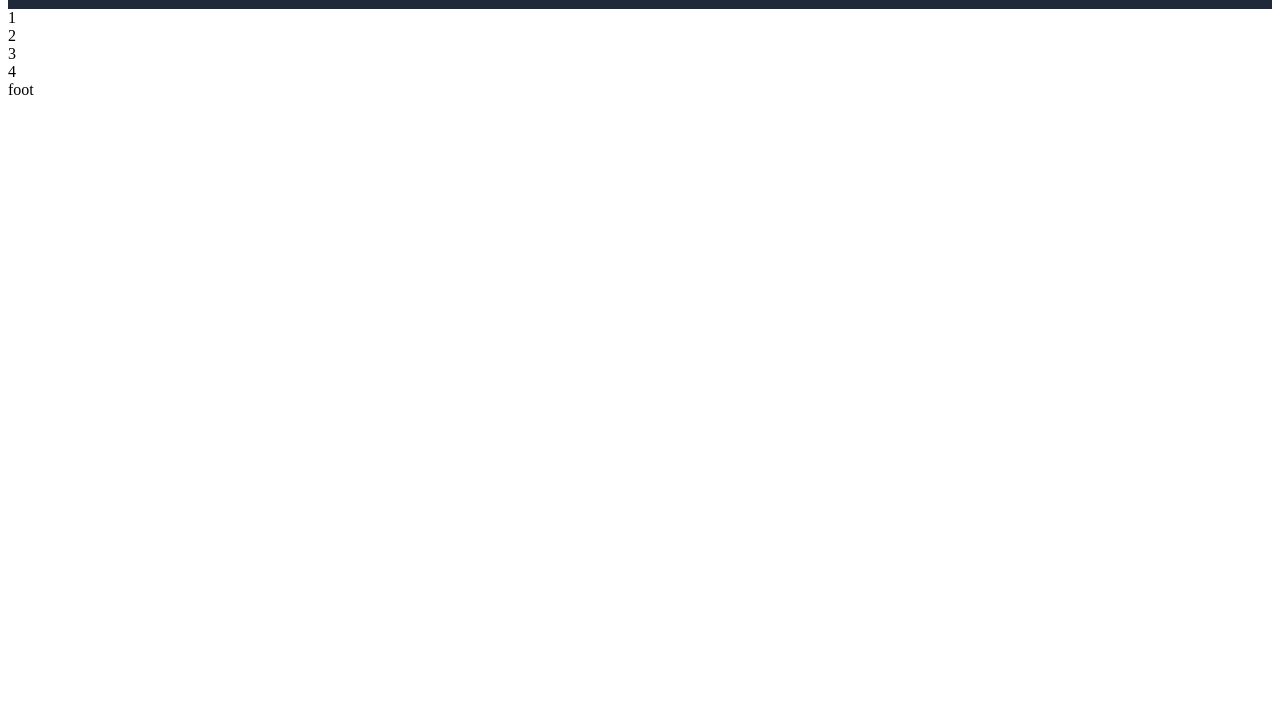
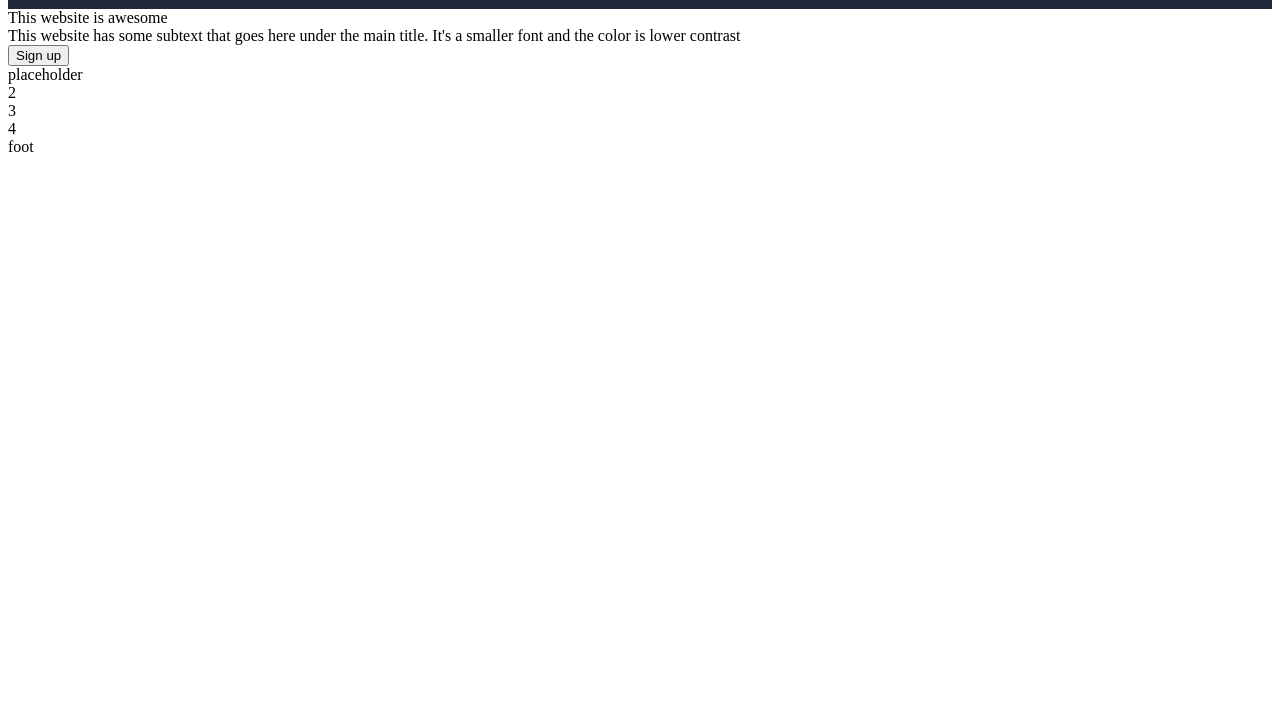
Before and after one commit to ryrylan/Odin-Projects, a plain HTML site: page index.html in a window 1280 px wide. Shown: the part 74-800 px from the top of the page. Drawn offline with Linux system fonts and the light colour scheme.

Commit message:
added html for section 1

```diff
--- a/index.html
+++ b/index.html
@@ -10,6 +10,7 @@
     </head>
 
     <body>
+
         <div class="page">
 
             <div class="header">
@@ -32,7 +33,17 @@
 
 
             <div class="one">
-                1
+
+                <div class="1left">
+                    <div class="subheader"> This website is awesome </div>
+                    <div class="subtext"> This website has some subtext that goes here under the main title.  It's a smaller font and the color is lower contrast </div>
+                    <button class="signup"> Sign up </button>
+                </div>
+
+                <div class="1right">
+                    placeholder
+                </div>
+
             </div>
 
 
```
Also changed, not shown: styles.css (line endings or trailing spaces).
